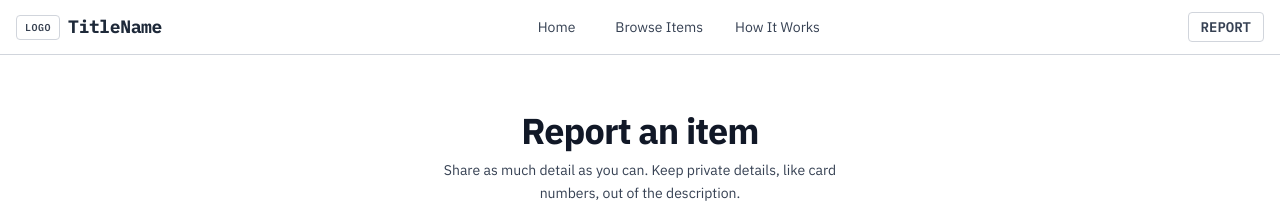
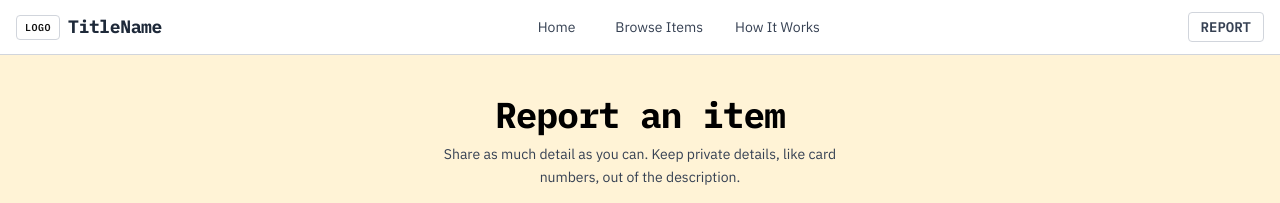
Before and after one commit to NewbGithub/Group10_PekanRISTEK_Project, a React (Vite) app in the folder frontend/: page /create in a window 1280 px wide. Shown: the top 203 px of the page. Built offline with nearby package versions, Linux system fonts and the light colour scheme; no server answers.

Commit message:
feat(ui): add neo-brutalist design system and shared primitives
Includes Temu Pacil branding in the app shell and page title.

```diff
--- a/frontend/index.html
+++ b/frontend/index.html
@@ -3,7 +3,7 @@
   <head>
     <meta charset="UTF-8" />
     <meta name="viewport" content="width=device-width, initial-scale=1.0" />
-    <title>Title</title>
+    <title>Temu Pacil</title>
     <link href="https://fonts.googleapis.com/css2?family=IBM+Plex+Mono:ital,wght@0,400;0,600;0,700;1,400;1,600;1,700&family=IBM+Plex+Sans:ital,wght@0,400;0,600;0,700;1,400;1,600;1,700&display=swap" rel="stylesheet" />
   </head>
   <body>
--- a/frontend/src/App.jsx
+++ b/frontend/src/App.jsx
@@ -1,6 +1,7 @@
 import { useEffect } from 'react';
 import { BrowserRouter, Routes, Route, useLocation } from 'react-router-dom';
 import Navbar from './components/Navbar';
+import Footer from './components/Footer';
 import ReportListPage from './pages/ReportListPage';
 import ReportDetailPage from './pages/ReportDetailPage';
 import CreateReportPage from './pages/CreateReportPage';
@@ -21,9 +22,9 @@ export default function App() {
   return (
     <BrowserRouter>
       <ScrollToTop />
-      <div className="min-h-screen flex flex-col">
+      <div className="flex min-h-screen flex-col">
         <Navbar />
-        <main className="flex-1 w-full px-4 sm:px-6 lg:px-8 py-4">
+        <main className="w-full flex-1">
           <Routes>
             <Route path="/" element={<HomePage />} />
             <Route path="/reports" element={<ReportListPage />} />
@@ -31,9 +32,7 @@ export default function App() {
             <Route path="/create" element={<CreateReportPage />} />
           </Routes>
         </main>
-        <footer className="flex flex-col items-start gap-1 px-4 py-4 border-t border-gray-300 bg-white text-sm text-gray-500 md:flex-row md:justify-between md:items-center">
-          <span className="font-medium text-gray-800">TitleName</span>
-        </footer>
+        <Footer />
       </div>
     </BrowserRouter>
   );
--- /dev/null
+++ b/frontend/src/components/Badge.jsx
@@ -0,0 +1,10 @@
+export default function Badge({ status }) {
+  const lost = status === 'LOST';
+  return (
+    <span
+      className={`ui inline-block rounded-md border-2 border-ink px-2 py-1 text-xs leading-4 ${lost ? 'bg-rose' : 'bg-green'}`}
+    >
+      {status}
+    </span>
+  );
+}
--- /dev/null
+++ b/frontend/src/components/Button.jsx
@@ -0,0 +1,30 @@
+import { Link } from 'react-router-dom';
+
+/** Hard-shadow button. variant: 'primary' (pink) | 'outline' (white). Pass `to` to render a router link. */
+export default function Button({
+  to,
+  variant = 'primary',
+  full = false,
+  small = false,
+  className = '',
+  children,
+  ...rest
+}) {
+  const cls = [
+    'press ui inline-flex items-center justify-center gap-2 rounded-[10px] text-center leading-6',
+    small ? 'px-4 py-2 text-xs md:text-sm' : 'px-6 py-4 text-sm',
+    variant === 'primary' ? 'bg-pink' : 'bg-white',
+    full ? 'w-full' : '',
+    className,
+  ].join(' ');
+
+  return to ? (
+    <Link to={to} className={cls} {...rest}>
+      {children}
+    </Link>
+  ) : (
+    <button type="button" className={cls} {...rest}>
+      {children}
+    </button>
+  );
+}
--- /dev/null
+++ b/frontend/src/components/Chip.jsx
@@ -0,0 +1,13 @@
+/** Secondary toggle: snaps to black + yellow on hover (0ms). */
+export default function Chip({ active = false, className = '', children, ...rest }) {
+  return (
+    <button
+      type="button"
+      aria-pressed={active}
+      className={`flip ui shrink-0 rounded-[10px] border-[3px] border-ink px-4 py-2 text-[13px] leading-6 shadow-hard md:text-[15px] ${active ? 'bg-ink text-yellow' : 'bg-white'} ${className}`}
+      {...rest}
+    >
+      {children}
+    </button>
+  );
+}
--- /dev/null
+++ b/frontend/src/components/Footer.jsx
@@ -0,0 +1,9 @@
+export default function Footer() {
+  return (
+    <footer className="flex flex-col gap-2 bg-ink px-4 py-8 md:flex-row md:items-center md:justify-between md:px-16 md:py-9">
+      <span className="font-head text-xl font-bold tracking-[-0.02em] text-cream">
+        Temu Pacil
+      </span>
+    </footer>
+  );
+}
--- /dev/null
+++ b/frontend/src/components/Photo.jsx
@@ -0,0 +1,43 @@
+import { useState } from 'react';
+
+const TINTS = ['bg-yellow', 'bg-green', 'bg-sky', 'bg-rose'];
+
+const tintOf = (value = 0) => {
+  const text = String(value);
+  let hash = 0;
+  for (let i = 0; i < text.length; i += 1) {
+    hash = (hash * 31 + text.charCodeAt(i)) % 997;
+  }
+  return TINTS[hash % TINTS.length];
+};
+
+/** Photo tile: shows `imageUrl` when present, otherwise a tinted label tile. */
+export default function Photo({
+  index = 0,
+  label,
+  imageUrl,
+  className = '',
+  style,
+}) {
+  const [failed, setFailed] = useState(false);
+  const showImage = imageUrl && !failed;
+
+  return (
+    <div
+      style={style}
+      className={`${showImage ? 'bg-white' : tintOf(index)} grid place-items-center overflow-hidden ${className}`}
+    >
+      {showImage ? (
+        <img
+          src={imageUrl}
+          alt={label || 'Report photo'}
+          className="h-full w-full object-cover"
+          loading="lazy"
+          onError={() => setFailed(true)}
+        />
+      ) : (
+        <span className="ui text-[11px] leading-4 md:text-[13px]">{label}</span>
+      )}
+    </div>
+  );
+}
--- /dev/null
+++ b/frontend/src/components/Toggle.jsx
@@ -0,0 +1,23 @@
+/** Segmented control, e.g. All / Lost / Found. options: [{value, label}] */
+export default function Toggle({ options, value, onChange, className = '' }) {
+  return (
+    <div
+      role="group"
+      className={`flex gap-1 rounded-[10px] border-[3px] border-ink bg-soft p-2 ${className}`}
+    >
+      {options.map((o) => (
+        <button
+          key={o.value}
+          type="button"
+          aria-pressed={value === o.value}
+          onClick={() => onChange(o.value)}
+          className={`ui flex-1 rounded-[10px] px-4 py-2 text-[13px] leading-6 md:flex-none md:px-6 md:text-[15px] ${
+            value === o.value ? 'bg-ink text-cream' : 'flip'
+          }`}
+        >
+          {o.label}
+        </button>
+      ))}
+    </div>
+  );
+}
--- a/frontend/src/index.css
+++ b/frontend/src/index.css
@@ -1,14 +1,30 @@
 @import "tailwindcss";
 
+/* Design tokens from the neo-brutalist UI design. */
+@theme {
+  --color-ink: #111111;
+  --color-cream: #FFF3D6;
+  --color-yellow: #FFD23F;
+  --color-pink: #FF5C8A;
+  --color-soft: #C9E4FF;
+  --color-green: #7BE0A4;
+  --color-sky: #8EC5FF;
+  --color-rose: #FF9EC0;
+  --color-link: #2563EB;
+  --color-mute: #4A4A4A;
+
+  --shadow-hard: 4px 4px 0 #111111;
+  --shadow-hard6: 6px 6px 0 #111111;
+  --shadow-card: 8px 8px 0 #111111;
+}
+
 :root {
-  --text: #374151;
-  --text-h: #111827;
-  --bg: #ffffff;
-  --border: #e5e7eb;
-  --accent: #2563eb;
+  --ink: #111111;
+  --yellow: #FFD23F;
+  --ease: cubic-bezier(0.2, 0, 0, 1);
 
-  color: var(--text);
-  background: var(--bg);
+  color: var(--ink);
+  background: #FFF3D6;
   -webkit-font-smoothing: antialiased;
 }
 
@@ -49,17 +65,126 @@ body {
 @layer base {
   h1,
   h2,
-  h3 {
-    color: var(--text-h);
+  h3,
+  h4 {
+    font-family: 'IBM Plex Mono', 'Segoe UI', Roboto, monospace;
+    font-weight: 700;
+    letter-spacing: -0.02em;
     line-height: 1.25;
+  }
+
+  :focus-visible {
+    outline: 3px solid var(--ink);
+    outline-offset: 3px;
   }
 }
 
-a:focus-visible,
-button:focus-visible,
-input:focus-visible,
-select:focus-visible,
-textarea:focus-visible {
-  outline: 2px solid var(--accent);
-  outline-offset: 2px;
+@layer components {
+  /* UI / tags: IBM Plex Mono SemiBold, uppercase */
+  .ui {
+    font-family: 'IBM Plex Mono', 'Segoe UI', Roboto, monospace;
+    font-weight: 600;
+    text-transform: uppercase;
+  }
+
+  /* Hard-shadow press: buttons / controls (4px) */
+  .press {
+    border: 3px solid var(--ink);
+    box-shadow: 4px 4px 0 var(--ink);
+    transition: transform 80ms var(--ease), box-shadow 80ms var(--ease);
+  }
+  .press:hover {
+    transform: translate(-2px, -2px);
+    box-shadow: 6px 6px 0 var(--ink);
+  }
+  .press:active {
+    transform: translate(4px, 4px);
+    box-shadow: 0 0 0 var(--ink);
+  }
+
+  /* Hard-shadow press: interactive cards (8px) */
+  .press-card {
+    border: 3px solid var(--ink);
+    box-shadow: 8px 8px 0 var(--ink);
+    transition: transform 80ms var(--ease), box-shadow 80ms var(--ease);
+  }
+  .press-card:hover {
+    transform: translate(-2px, -2px);
+    box-shadow: 10px 10px 0 var(--ink);
+  }
+  .press-card:active {
+    transform: translate(8px, 8px);
+    box-shadow: 0 0 0 var(--ink);
+  }
+
+  /* Static reading surface */
+  .panel {
+    border: 3px solid var(--ink);
+    box-shadow: 8px 8px 0 var(--ink);
+    background: #fff;
+    border-radius: 10px;
+  }
+
+  /* Instant black + yellow contrast inversion (0ms) */
+  .flip {
+    transition: none;
+  }
+  .flip:hover,
+  .flip:focus-visible {
+    background: var(--ink);
+    color: var(--yellow);
+  }
+
+  /* Stepped stamp-in on load */
+  .stamp {
+    animation: appear 1ms steps(1, end) calc(var(--i, 0) * 50ms) backwards,
+      stamp 100ms var(--ease) calc(var(--i, 0) * 50ms) backwards;
+  }
+
+  /* Stop-motion loop for decorative marks */
+  .wiggle {
+    animation: wiggle 800ms steps(4, end) infinite alternate;
+  }
+
+  /* Axis-locked snap-in, no fade, no bounce */
+  .snap-x {
+    animation: snapx 110ms var(--ease) both;
+  }
+  .snap-y {
+    animation: snapy 110ms var(--ease) both;
+  }
 }
+
+@keyframes appear {
+  from { visibility: hidden; }
+  to { visibility: visible; }
+}
+@keyframes stamp {
+  from { transform: translateY(16px); }
+  to { transform: none; }
+}
+@keyframes wiggle {
+  from { transform: rotate(-6deg); }
+  to { transform: rotate(6deg); }
+}
+@keyframes snapx {
+  from { transform: translateX(100%); }
+  to { transform: none; }
+}
+@keyframes snapy {
+  from { clip-path: inset(0 0 100% 0); }
+  to { clip-path: inset(0 0 0 0); }
+}
+
+@media (prefers-reduced-motion: reduce) {
+  .stamp,
+  .wiggle,
+  .snap-x,
+  .snap-y {
+    animation: none;
+  }
+  .press,
+  .press-card {
+    transition: none;
+  }
+}
```
